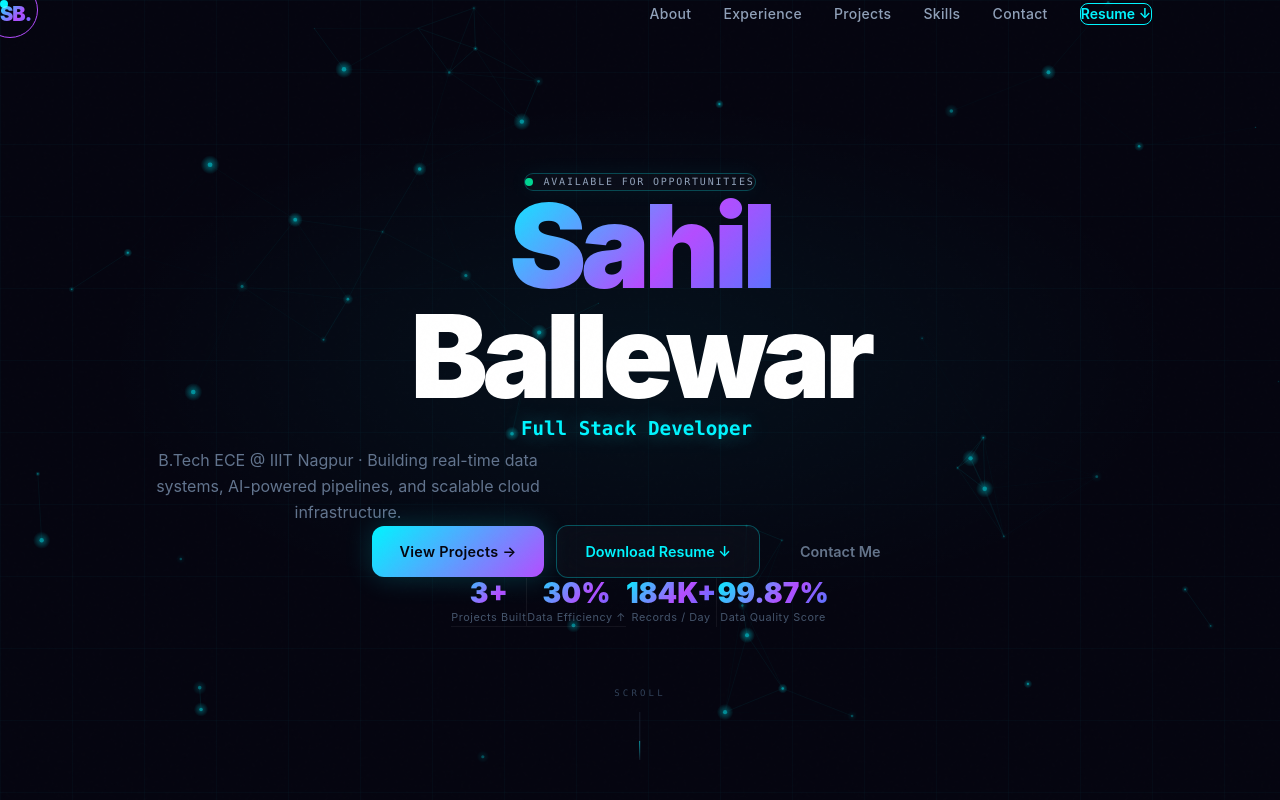
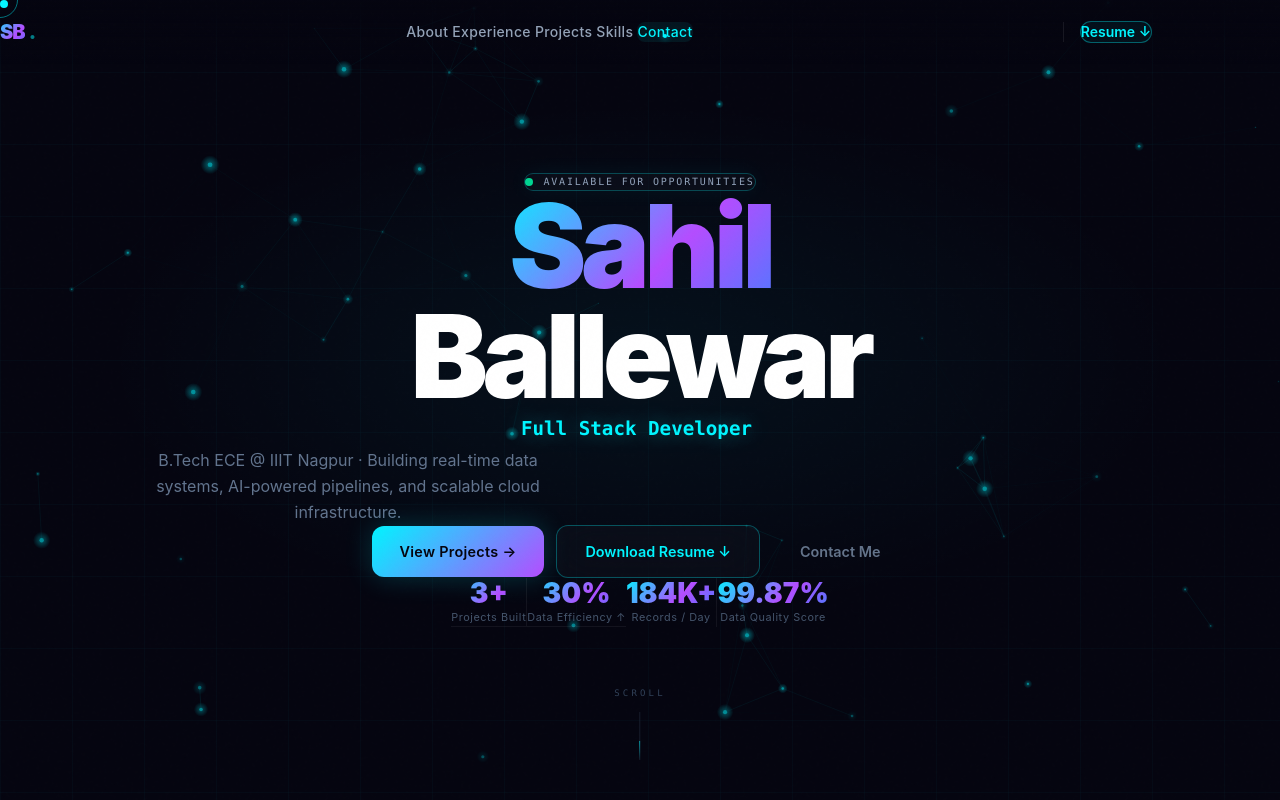
Before and after one commit to Sam1377/Sahil_Portfolio, a Next.js app: page / in a window 1280 px wide. Shown: the top 800 px of the page. Built offline with nearby package versions, Linux system fonts and the light colour scheme.

Commit message:
Enhance Navbar with scroll detection and active section
Updated scroll detection threshold and added active section highlighting in the Navbar component. Adjusted styles for better responsiveness and user experience.

```diff
--- a/app/components/Navbar.tsx
+++ b/app/components/Navbar.tsx
@@ -14,109 +14,148 @@ export default function Navbar() {
   const [scrolled, setScrolled] = useState(false);
   const [menuOpen, setMenuOpen] = useState(false);
   const [scrollProgress, setScrollProgress] = useState(0);
+  const [activeSection, setActiveSection] = useState('');
 
   useEffect(() => {
     const onScroll = () => {
-      setScrolled(window.scrollY > 50);
+      setScrolled(window.scrollY > 60);
       const total = document.body.scrollHeight - window.innerHeight;
       setScrollProgress(total > 0 ? (window.scrollY / total) * 100 : 0);
+      const sections = links.map(l => l.href.replace('#', ''));
+      for (const id of [...sections].reverse()) {
+        const el = document.getElementById(id);
+        if (el && window.scrollY >= el.offsetTop - 120) { setActiveSection(id); break; }
+      }
     };
     window.addEventListener('scroll', onScroll, { passive: true });
     return () => window.removeEventListener('scroll', onScroll);
   }, []);
 
+  // Lock body scroll when menu open
+  useEffect(() => {
+    document.body.style.overflow = menuOpen ? 'hidden' : '';
+    return () => { document.body.style.overflow = ''; };
+  }, [menuOpen]);
+
   return (
     <>
-      {/* Scroll Progress */}
       <div className="scroll-progress" style={{ width: `${scrollProgress}%` }} />
 
       <motion.nav
         initial={{ y: -80, opacity: 0 }}
         animate={{ y: 0, opacity: 1 }}
         transition={{ duration: 0.6, delay: 0.2 }}
-        className={`fixed top-0 left-0 right-0 z-50 transition-all duration-300 ${
-          scrolled ? 'py-3' : 'py-5'
-        }`}
+        className="fixed top-0 left-0 right-0 z-50"
       >
         <div
-          className={`mx-auto max-w-6xl px-6 flex items-center justify-between rounded-2xl transition-all duration-300 ${
-            scrolled
-              ? 'glass-card py-3 px-6 mx-4'
-              : 'py-0'
-          }`}
+          className={`transition-all duration-500 ${scrolled ? 'mx-3 sm:mx-5 mt-3 sm:mt-4 rounded-2xl glass-card' : 'rounded-none'}`}
+          style={scrolled ? {
+            borderColor: 'rgba(0,245,255,0.1)',
+            border: '1px solid rgba(0,245,255,0.1)',
+            boxShadow: '0 8px 32px rgba(0,0,0,0.4)',
+          } : {
+            background: 'linear-gradient(180deg, rgba(5,5,16,0.95) 0%, rgba(5,5,16,0.0) 100%)',
+          }}
         >
+          <div className="max-w-6xl mx-auto px-5 sm:px-8 h-14 sm:h-16 flex items-center justify-between">
             {/* Logo */}
-          <a href="#" className="text-xl font-black tracking-tighter gradient-text" style={{ textDecoration: 'none' }}>
-            SB<span className="text-slate-600">.</span>
+            <a href="#" style={{ textDecoration: 'none' }} className="flex items-center gap-1">
+              <span className="font-black tracking-tighter gradient-text" style={{ fontSize: '1.25rem' }}>SB</span>
+              <span className="font-black" style={{ fontSize: '1.25rem', color: 'rgba(0,245,255,0.5)' }}>.</span>
             </a>
 
             {/* Desktop Links */}
-          <div className="hidden md:flex items-center gap-8">
-            {links.map((l) => (
-              <a
-                key={l.href}
-                href={l.href}
-                className="text-sm text-slate-400 hover:text-white transition-colors duration-200 font-medium tracking-wide"
-                style={{ textDecoration: 'none' }}
-              >
+            <div className="hidden md:flex items-center gap-1">
+              {links.map((l) => {
+                const isActive = activeSection === l.href.replace('#', '');
+                return (
+                  <a key={l.href} href={l.href} style={{ textDecoration: 'none' }}
+                    className="relative px-4 py-2 rounded-lg text-sm font-medium tracking-wide transition-all duration-200">
+                    <span className="absolute inset-0 rounded-lg transition-all duration-200"
+                      style={{ background: isActive ? 'rgba(0,245,255,0.07)' : 'transparent' }} />
+                    <span className="relative transition-colors duration-200"
+                      style={{ color: isActive ? 'var(--neon-cyan)' : '#94a3b8' }}
+                      onMouseEnter={e => { if (!isActive) (e.currentTarget as HTMLElement).style.color = '#e2e8f0'; }}
+                      onMouseLeave={e => { if (!isActive) (e.currentTarget as HTMLElement).style.color = '#94a3b8'; }}>
                       {l.label}
+                    </span>
+                    {isActive && (
+                      <span className="absolute bottom-1 left-1/2 -translate-x-1/2 w-1 h-1 rounded-full"
+                        style={{ background: 'var(--neon-cyan)', boxShadow: '0 0 6px var(--neon-cyan)' }} />
+                    )}
                   </a>
-            ))}
-            <a
-              href="/Sahil_Ballewar_Resume.pdf"
-              download
-              className="text-sm font-semibold px-4 py-2 rounded-lg border transition-all duration-200"
-              style={{
-                borderColor: 'var(--neon-cyan)',
-                color: 'var(--neon-cyan)',
-                textDecoration: 'none',
-              }}
-              onMouseEnter={e => {
-                (e.currentTarget as HTMLElement).style.background = 'rgba(0,245,255,0.1)';
-              }}
-              onMouseLeave={e => {
-                (e.currentTarget as HTMLElement).style.background = 'transparent';
-              }}
-            >
+                );
+              })}
+            </div>
+
+            <div className="hidden md:flex items-center gap-4">
+              <div className="w-px h-5" style={{ background: 'rgba(255,255,255,0.08)' }} />
+              <a href="/Sahil_Ballewar_Resume.pdf" download
+                className="flex items-center gap-2 text-sm font-semibold px-5 py-2 rounded-xl transition-all duration-200"
+                style={{ border: '1px solid rgba(0,245,255,0.35)', color: 'var(--neon-cyan)', textDecoration: 'none', background: 'rgba(0,245,255,0.05)' }}
+                onMouseEnter={e => { (e.currentTarget as HTMLElement).style.background = 'rgba(0,245,255,0.12)'; (e.currentTarget as HTMLElement).style.boxShadow = '0 0 20px rgba(0,245,255,0.15)'; }}
+                onMouseLeave={e => { (e.currentTarget as HTMLElement).style.background = 'rgba(0,245,255,0.05)'; (e.currentTarget as HTMLElement).style.boxShadow = 'none'; }}>
                 Resume ↓
               </a>
             </div>
 
-          {/* Mobile Menu Button */}
+            {/* Mobile hamburger */}
             <button
-            className="md:hidden flex flex-col gap-1.5 p-2"
+              className="md:hidden flex flex-col justify-center gap-[5px] w-10 h-10 rounded-xl p-2.5 transition-colors"
               onClick={() => setMenuOpen(!menuOpen)}
-            aria-label="Menu"
+              aria-label="Toggle menu"
+              style={{ background: menuOpen ? 'rgba(0,245,255,0.08)' : 'rgba(255,255,255,0.03)', border: '1px solid rgba(255,255,255,0.08)' }}
             >
-            <span className={`block h-[1px] w-6 bg-slate-400 transition-all ${menuOpen ? 'rotate-45 translate-y-2' : ''}`} />
-            <span className={`block h-[1px] w-6 bg-slate-400 transition-all ${menuOpen ? 'opacity-0' : ''}`} />
-            <span className={`block h-[1px] w-6 bg-slate-400 transition-all ${menuOpen ? '-rotate-45 -translate-y-2' : ''}`} />
+              <span className={`block h-[1.5px] w-full rounded-full bg-slate-300 transition-all duration-300 origin-center ${menuOpen ? 'rotate-45 translate-y-[6.5px]' : ''}`} />
+              <span className={`block h-[1.5px] w-full rounded-full bg-slate-300 transition-all duration-300 ${menuOpen ? 'opacity-0 scale-x-0' : ''}`} />
+              <span className={`block h-[1.5px] w-full rounded-full bg-slate-300 transition-all duration-300 origin-center ${menuOpen ? '-rotate-45 -translate-y-[6.5px]' : ''}`} />
             </button>
           </div>
+        </div>
 
-        {/* Mobile Menu */}
+        {/* Mobile full-screen menu */}
         <AnimatePresence>
           {menuOpen && (
             <motion.div
-              initial={{ opacity: 0, y: -20 }}
+              initial={{ opacity: 0, y: -8 }}
               animate={{ opacity: 1, y: 0 }}
-              exit={{ opacity: 0, y: -20 }}
-              className="md:hidden glass-card mx-4 mt-2 rounded-2xl p-6 flex flex-col gap-4"
+              exit={{ opacity: 0, y: -8 }}
+              transition={{ duration: 0.2 }}
+              className="md:hidden fixed inset-0 top-[56px] z-40"
+              style={{ background: 'rgba(5,5,16,0.98)', backdropFilter: 'blur(20px)' }}
             >
-              {links.map((l) => (
-                <a
+              <div className="flex flex-col h-full px-6 pt-8 pb-12">
+                <div className="flex flex-col gap-1 flex-1">
+                  {links.map((l, i) => (
+                    <motion.a
                       key={l.href}
                       href={l.href}
                       onClick={() => setMenuOpen(false)}
-                  className="text-slate-300 hover:text-white text-sm font-medium"
-                  style={{ textDecoration: 'none' }}
+                      initial={{ opacity: 0, x: -16 }}
+                      animate={{ opacity: 1, x: 0 }}
+                      transition={{ delay: i * 0.06 }}
+                      className="flex items-center justify-between px-4 py-4 rounded-2xl text-lg font-semibold text-slate-200 transition-all"
+                      style={{ textDecoration: 'none', borderBottom: '1px solid rgba(255,255,255,0.04)' }}
+                      onTouchStart={e => { (e.currentTarget as HTMLElement).style.background = 'rgba(0,245,255,0.06)'; }}
+                      onTouchEnd={e => { (e.currentTarget as HTMLElement).style.background = 'transparent'; }}
                     >
-                  {l.label}
-                </a>
+                      <span>{l.label}</span>
+                      <span className="text-slate-600 text-sm">→</span>
+                    </motion.a>
                   ))}
-              <a href="/Sahil_Ballewar_Resume.pdf" download className="neon-text-cyan text-sm font-semibold" style={{ textDecoration: 'none' }}>
-                Download Resume ↓
-              </a>
+                </div>
+                <motion.a
+                  href="/Sahil_Ballewar_Resume.pdf"
+                  download
+                  initial={{ opacity: 0, y: 12 }}
+                  animate={{ opacity: 1, y: 0 }}
+                  transition={{ delay: 0.35 }}
+                  className="flex items-center justify-center gap-2 py-4 rounded-2xl font-semibold neon-text-cyan"
+                  style={{ textDecoration: 'none', background: 'rgba(0,245,255,0.06)', border: '1px solid rgba(0,245,255,0.2)', fontSize: '15px' }}
+                >
+                  ↓ Download Resume
+                </motion.a>
+              </div>
             </motion.div>
           )}
         </AnimatePresence>
```
Lines whose indentation alone changed are shown as unchanged.
